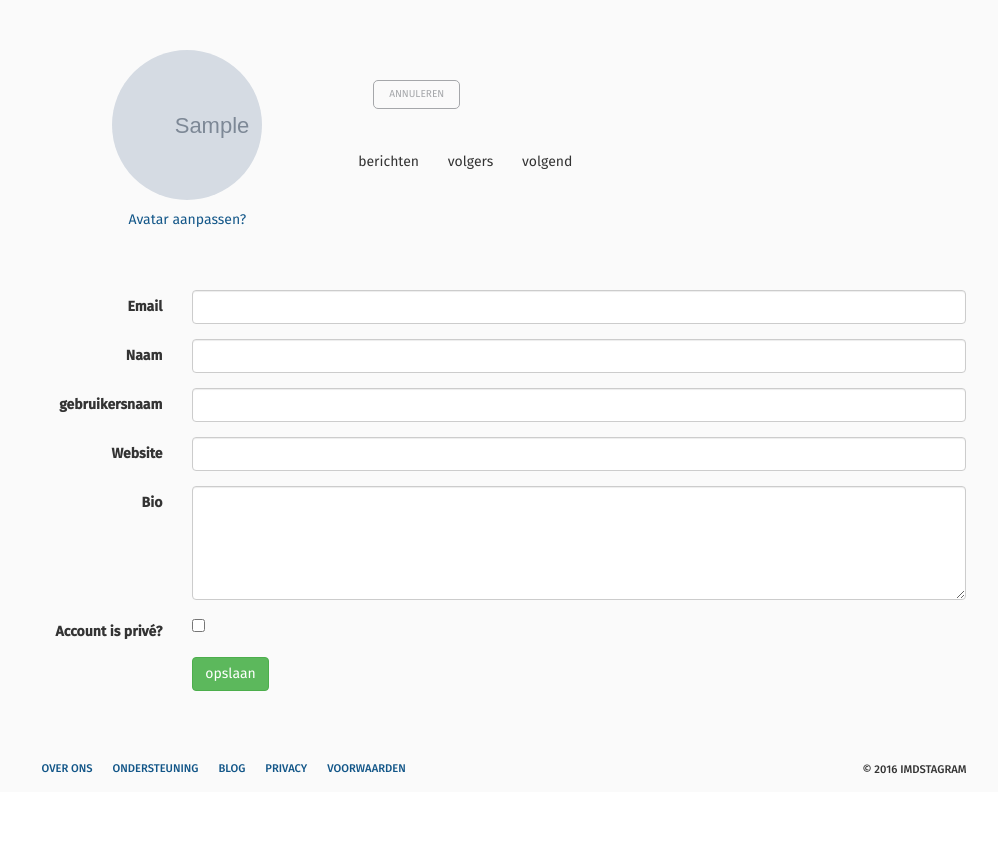
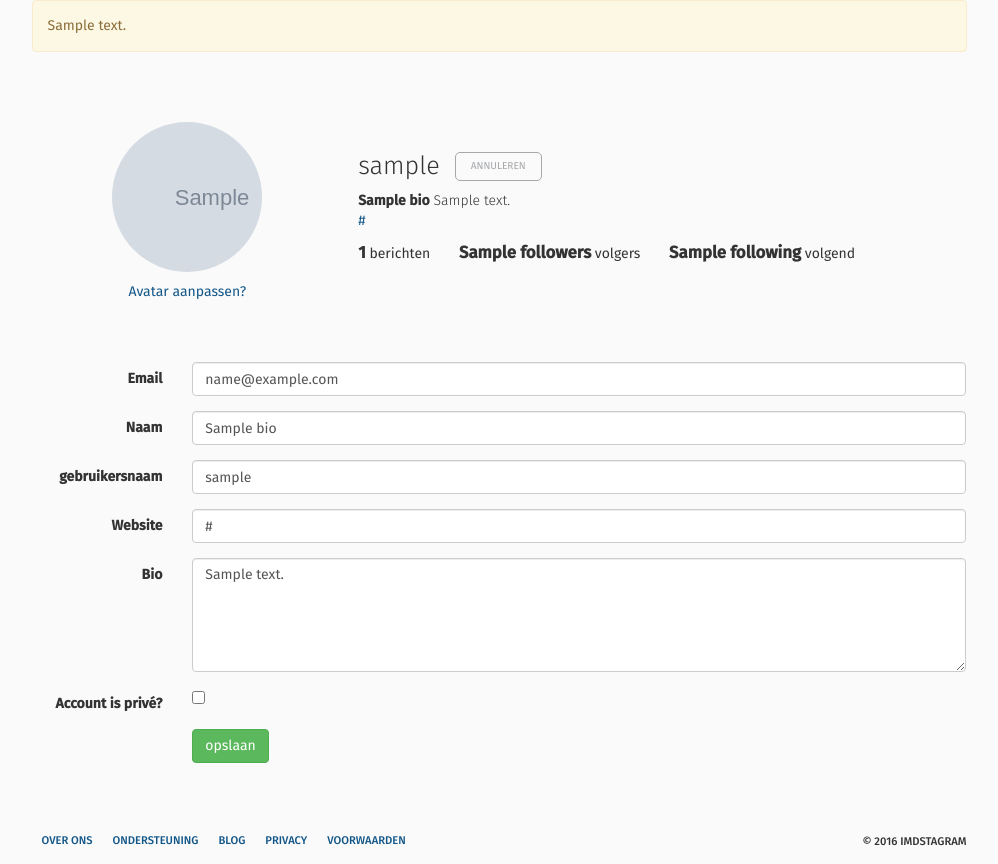
Before and after one commit to weichie/IMDstagram, a PHP site: template app/views/edit_profile.php in a window 1280 px wide. Shown: the part 52-916 px from the top of the page, without its empty margins (141-1139 px from the left). Before the commit the page ends 826 px from the top, so only its background shows below. Run offline with PHP 8.4, Linux system fonts and the light colour scheme; the template is opened without the code that fills it: most values are stand-ins (such as "Sample title", 1, 10 or a date in 2020); grey boxes marked "Sample" are stand-in pictures; data that the repository does not hold is empty; some libraries are stand-ins or nearby versions.

Commit message:
Profile fix

```diff
--- a/app/views/edit_profile.php
+++ b/app/views/edit_profile.php
@@ -1,6 +1,6 @@
 <?php if( isset($update_message) ): ?>
 <div class="alert alert-warning">
-	<?php htmlspecialchars($update_message, ENT_QUOTES, 'UTF-8');?>
+	<?php echo htmlspecialchars($update_message, ENT_QUOTES, 'UTF-8');?>
 </div>
 <?php endif; ?>
 
@@ -26,16 +26,16 @@
 
 	</div><!-- ./picture -->
 	<div class="col-xs-12 col-sm-8 bio">
-		<h4><?php htmlspecialchars($bio['username'], ENT_QUOTES, 'UTF-8'); ?><a href="?p=profile">annuleren</a></h4>
+		<h4><?php echo htmlspecialchars($bio['username'], ENT_QUOTES, 'UTF-8'); ?><a href="?p=profile">annuleren</a></h4>
 		<p>
-			<strong><?php htmlspecialchars($bio['name'], ENT_QUOTES, 'UTF-8'); ?></strong> <?php htmlspecialchars($bio['bio'], ENT_QUOTES, 'UTF-8'); ?>
+			<strong><?php echo htmlspecialchars($bio['name'], ENT_QUOTES, 'UTF-8'); ?></strong> <?php echo htmlspecialchars($bio['bio'], ENT_QUOTES, 'UTF-8'); ?>
 			<br>
-			<a href="<?php htmlspecialchars($bio['url'], ENT_QUOTES, 'UTF-8'); ?>"><?php htmlspecialchars($bio['url'], ENT_QUOTES, 'UTF-8'); ?></a>
+			<a href="<?php echo htmlspecialchars($bio['url'], ENT_QUOTES, 'UTF-8'); ?>"><?php echo htmlspecialchars($bio['url'], ENT_QUOTES, 'UTF-8'); ?></a>
 		</p>
 		<ul>
-			<li><strong><?php htmlspecialchars($total_posts, ENT_QUOTES, 'UTF-8'); ?></strong> berichten</li>
-			<li><strong><?php htmlspecialchars($followers, ENT_QUOTES, 'UTF-8'); ?></strong> volgers</li>
-			<li><strong><?php htmlspecialchars($following, ENT_QUOTES, 'UTF-8'); ?></strong> volgend</li>
+			<li><strong><?php echo htmlspecialchars($total_posts, ENT_QUOTES, 'UTF-8'); ?></strong> berichten</li>
+			<li><strong><?php echo htmlspecialchars($followers, ENT_QUOTES, 'UTF-8'); ?></strong> volgers</li>
+			<li><strong><?php echo htmlspecialchars($following, ENT_QUOTES, 'UTF-8'); ?></strong> volgend</li>
 		</ul>
 	</div><!-- ./bio -->
 	<div class="clearfix"></div>
@@ -45,31 +45,31 @@
 		<div class="form-group">
 			<label for="email" class="col-sm-2 control-label">Email</label>
 			<div class="col-sm-10">
-				<input type="email" class="form-control" name="email" id="email" value="<?php htmlspecialchars($bio['email'], ENT_QUOTES, 'UTF-8'); ?>">
+				<input type="email" class="form-control" name="email" id="email" value="<?php echo htmlspecialchars($bio['email'], ENT_QUOTES, 'UTF-8'); ?>">
 			</div>
 		</div>
 		<div class="form-group">
 			<label for="name" class="col-sm-2 control-label">Naam</label>
 			<div class="col-sm-10">
-				<input type="text" class="form-control" name="name" id="name" value="<?php htmlspecialchars($bio['name'], ENT_QUOTES, 'UTF-8'); ?>">
+				<input type="text" class="form-control" name="name" id="name" value="<?php echo htmlspecialchars($bio['name'], ENT_QUOTES, 'UTF-8'); ?>">
 			</div>
 		</div>
 		<div class="form-group">
 			<label for="username" class="col-sm-2 control-label">gebruikersnaam</label>
 			<div class="col-sm-10">
-				<input type="text" class="form-control" name="username" id="username" value="<?php htmlspecialchars($bio['username'], ENT_QUOTES, 'UTF-8'); ?>">
+				<input type="text" class="form-control" name="username" id="username" value="<?php echo htmlspecialchars($bio['username'], ENT_QUOTES, 'UTF-8'); ?>">
 			</div>
 		</div>
 		<div class="form-group">
 			<label for="site" class="col-sm-2 control-label">Website</label>
 			<div class="col-sm-10">
-				<input type="text" class="form-control" name="site" id="site" value="<?php htmlspecialchars($bio['url'], ENT_QUOTES, 'UTF-8'); ?>">
+				<input type="text" class="form-control" name="site" id="site" value="<?php echo htmlspecialchars($bio['url'], ENT_QUOTES, 'UTF-8'); ?>">
 			</div>
 		</div>
 		<div class="form-group">
 			<label for="bio" class="col-sm-2 control-label">Bio</label>
 			<div class="col-sm-10">
-				<textarea type="text" rows="5" class="form-control" name="bio" id="bio"><?php htmlspecialchars($bio['bio'], ENT_QUOTES, 'UTF-8'); ?></textarea>
+				<textarea type="text" rows="5" class="form-control" name="bio" id="bio"><?php echo htmlspecialchars($bio['bio'], ENT_QUOTES, 'UTF-8'); ?></textarea>
 			</div>
 		</div>
 		<div class="form-group">
```
